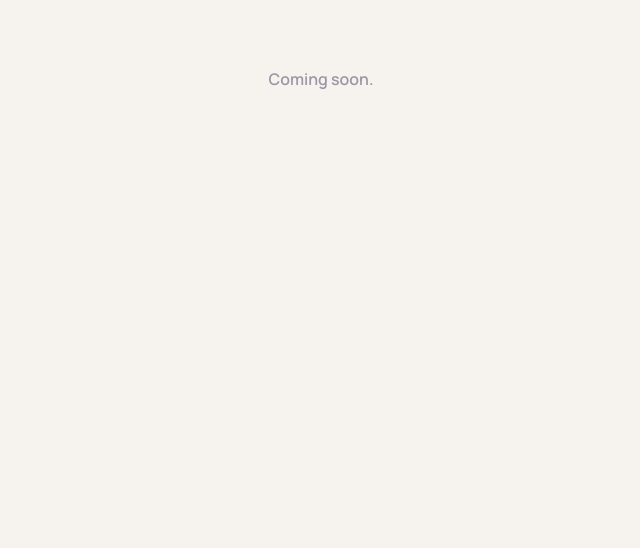
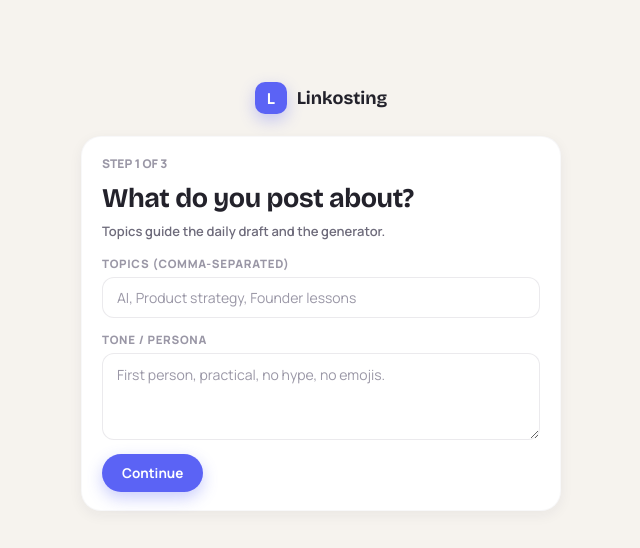
Before and after one commit to SyedFaizanJaved/linkosting-client, a React (Vite) app: page /onboarding in a window 1280 px wide. Shown: the top 548 px of the page, without its empty margins (319-959 px from the left). Built offline with nearby package versions, Linux system fonts and the light colour scheme; no server answers; sample sign-in values are in the browser's storage.

Commit message:
feat: onboarding wizard (topics, slot, linkedin)

```diff
--- a/src/features/onboarding/Onboarding.jsx
+++ b/src/features/onboarding/Onboarding.jsx
@@ -1 +1,71 @@
-export default function Onboarding() { return <div className="screen"><p className="empty">Coming soon.</p></div>; }
+import { useState } from 'react';
+import { useNavigate } from 'react-router-dom';
+import { api } from '../../lib/api.js';
+import { useSettings, useSaveSettings } from '../settings/useSettings.js';
+
+export default function Onboarding() {
+  const navigate = useNavigate();
+  const { data: s } = useSettings();
+  const save = useSaveSettings();
+  const [step, setStep] = useState(0);
+  const [topics, setTopics] = useState('');
+  const [tone, setTone] = useState('');
+  const [time, setTime] = useState('12:00');
+  const [error, setError] = useState('');
+
+  if (s && s.onboarded === 'true') { navigate('/', { replace: true }); return null; }
+
+  async function connectLinkedIn() {
+    try {
+      const { url } = await api('/api/linkedin/auth-url');
+      window.location.href = url;
+    } catch (e) { setError(e.message); }
+  }
+
+  function next(patch, done = false) {
+    save.mutate(done ? { ...patch, onboarded: 'true' } : patch, {
+      onSuccess: () => (done ? navigate('/') : setStep(step + 1)),
+      onError: e => setError(e.message),
+    });
+  }
+
+  const steps = [
+    <div key="0">
+      <h1>What do you post about?</h1>
+      <p className="muted" style={{ margin: '8px 0 16px' }}>Topics guide the daily draft and the generator.</p>
+      <div className="field"><label>Topics (comma-separated)</label>
+        <input className="input" value={topics} onChange={e => setTopics(e.target.value)} placeholder="AI, Product strategy, Founder lessons" /></div>
+      <div className="field"><label>Tone / persona</label>
+        <textarea className="textarea" rows={3} value={tone} onChange={e => setTone(e.target.value)} placeholder="First person, practical, no hype, no emojis." /></div>
+      <button className="btn" disabled={save.isPending} onClick={() => next({ topics, tone })}>Continue</button>
+    </div>,
+    <div key="1">
+      <h1>When should posts go live?</h1>
+      <p className="muted" style={{ margin: '8px 0 16px' }}>Default slot for approved posts without an explicit schedule. Stored in UTC.</p>
+      <div className="field"><label>Default post time (UTC)</label>
+        <input className="input" type="time" value={time} onChange={e => setTime(e.target.value)} /></div>
+      <button className="btn" disabled={save.isPending} onClick={() => next({ default_post_time: time })}>Continue</button>
+    </div>,
+    <div key="2">
+      <h1>Connect LinkedIn</h1>
+      <p className="muted" style={{ margin: '8px 0 16px' }}>Needed to publish. You can also do this later in Settings.</p>
+      <div className="actions">
+        <button className="btn" onClick={connectLinkedIn}>Connect LinkedIn</button>
+        <button className="btn ghost" disabled={save.isPending} onClick={() => next({}, true)}>Finish{s?.linkedin?.connected ? '' : ' without connecting'}</button>
+      </div>
+    </div>,
+  ];
+
+  return (
+    <div className="login-wrap screen" style={{ maxWidth: 480 }}>
+      <div className="brand" style={{ justifyContent: 'center' }}>
+        <span className="brand-mark">L</span><span className="brand-name">Linkosting</span>
+      </div>
+      <div className="card">
+        <p className="faint" style={{ fontSize: 12, fontWeight: 800, margin: '0 0 10px' }}>STEP {step + 1} OF 3</p>
+        {steps[step]}
+        {error && <p className="error-text">{error}</p>}
+      </div>
+    </div>
+  );
+}
```
